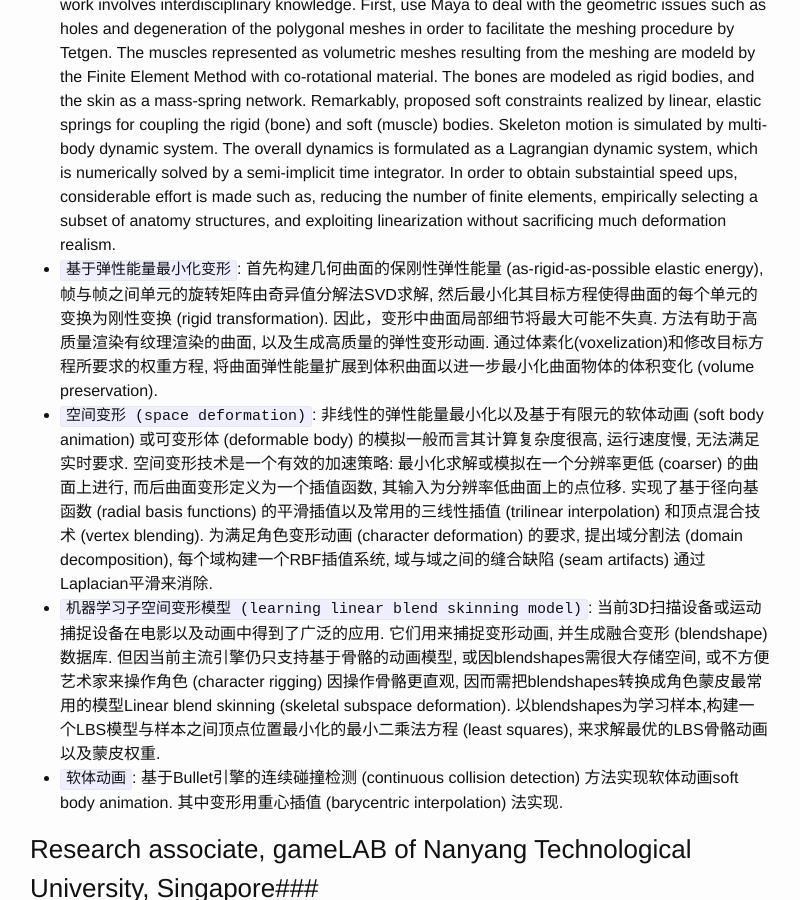
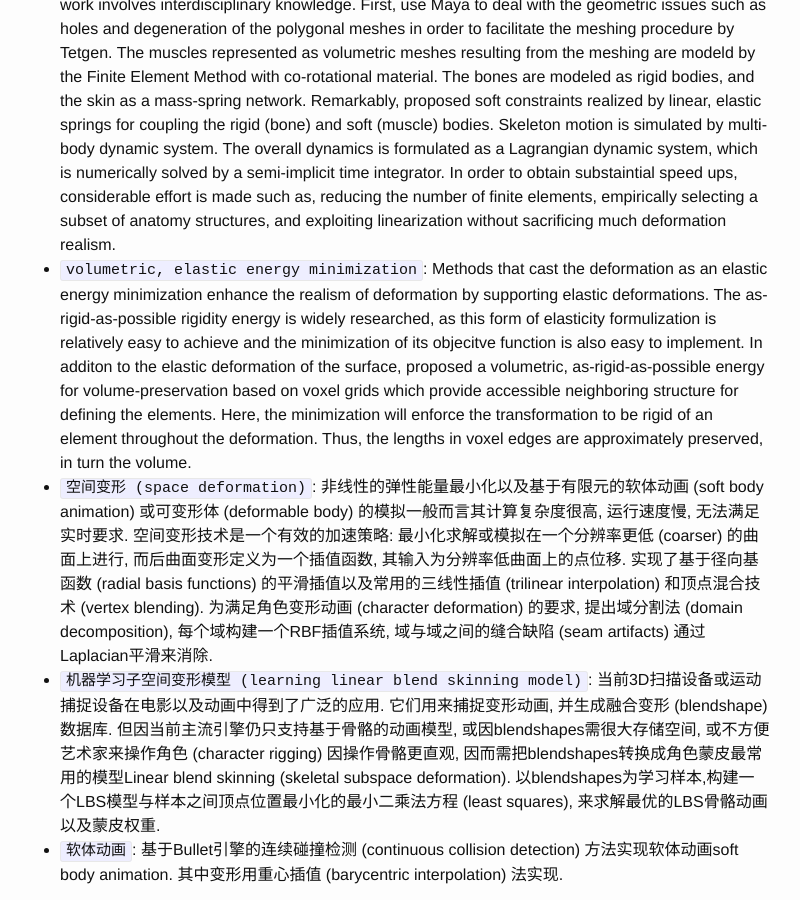
Before and after one commit to luozhipi/luozhipi.github.io, a Jekyll site: the page built from resume_EN.md, in a window 1280 px wide and 900 px high, scrolled down 3014 px. Shown: the whole window, without its empty margins (240-1040 px from the left). Built offline with Jekyll 4.4.1, drawn with Linux system fonts in a browser that asks for light colours.

Commit message:
Update resume_EN.md

```diff
--- a/resume_EN.md
+++ b/resume_EN.md
@@ -102,7 +102,7 @@ RH. Li; Z. Luo; G. Han.: `Pseudo-inverse Locality Preserving Projections`. Compu
 
 - `Facial animation`:  This project includes text-to-speech conversion based on the Microsoft Speech SDK, and speech-driven facial expression synthesis based on the MPEG-4 standard. A phonogram is mapped to a specific expression (a morph target), those of which are blended with weights that related to the tone. The front-end is implemented in Python, and the engine is based on Ogre and C++. The system can also import motion capture data (c3d format), and map them onto the face's feature points to drive the animation.
 - `Human neck modeling`: Proposed a method for modeling and simulating the human neck and its skin deformation at interactive rates on a modern laptop. Starting from the Ultimate Human Model (UHM) data set which includes a comprehensive set of the human's anatomy structures, a model ready for simulation of the neck's bio-mechanics and musculoskeletal dynamics is developed. The work involves interdisciplinary knowledge. First, use Maya to deal with the geometric issues such as holes and degeneration of the polygonal meshes in order to facilitate the meshing procedure by Tetgen. The muscles represented as volumetric meshes resulting from the meshing are modeld by the Finite Element Method with co-rotational material. The bones are modeled as rigid bodies, and the skin as a mass-spring network. Remarkably, proposed soft constraints realized by linear, elastic springs for coupling the rigid (bone) and soft (muscle) bodies. Skeleton motion is simulated by multi-body dynamic system. The overall dynamics is formulated as a Lagrangian dynamic system, which is numerically solved by a semi-implicit time integrator. In order to obtain substaintial speed ups, considerable effort is made such as, reducing the number of finite elements, empirically selecting a subset of anatomy structures, and exploiting linearization without sacrificing much deformation realism.
-- `基于弹性能量最小化变形`: 首先构建几何曲面的保刚性弹性能量 (as-rigid-as-possible elastic energy), 帧与帧之间单元的旋转矩阵由奇异值分解法SVD求解, 然后最小化其目标方程使得曲面的每个单元的变换为刚性变换 (rigid transformation). 因此，变形中曲面局部细节将最大可能不失真. 方法有助于高质量渲染有纹理渲染的曲面, 以及生成高质量的弹性变形动画. 通过体素化(voxelization)和修改目标方程所要求的权重方程, 将曲面弹性能量扩展到体积曲面以进一步最小化曲面物体的体积变化 (volume preservation).
+- `volumetric, elastic energy minimization`: Methods that cast the deformation as an elastic energy minimization enhance the realism of deformation by supporting elastic deformations. The as-rigid-as-possible rigidity energy is widely researched, as this form of elasticity formulization is relatively easy to achieve and the minimization of its objecitve function is also easy to implement. In additon to the elastic deformation of the surface, proposed a volumetric, as-rigid-as-possible energy for volume-preservation based on voxel grids which provide accessible neighboring structure for defining the elements. Here, the minimization will enforce the transformation to be rigid of an element throughout the deformation. Thus, the lengths in voxel edges are approximately preserved, in turn the volume.
 - `空间变形 (space deformation)`: 非线性的弹性能量最小化以及基于有限元的软体动画 (soft body animation) 或可变形体 (deformable body) 的模拟一般而言其计算复杂度很高, 运行速度慢, 无法满足实时要求. 空间变形技术是一个有效的加速策略: 最小化求解或模拟在一个分辨率更低 (coarser) 的曲面上进行, 而后曲面变形定义为一个插值函数, 其输入为分辨率低曲面上的点位移. 实现了基于径向基函数 (radial basis functions) 的平滑插值以及常用的三线性插值 (trilinear interpolation) 和顶点混合技术 (vertex blending). 为满足角色变形动画 (character deformation) 的要求, 提出域分割法 (domain decomposition), 每个域构建一个RBF插值系统, 域与域之间的缝合缺陷 (seam artifacts) 通过Laplacian平滑来消除.
 - `机器学习子空间变形模型 (learning linear blend skinning model)`: 当前3D扫描设备或运动捕捉设备在电影以及动画中得到了广泛的应用. 它们用来捕捉变形动画, 并生成融合变形 (blendshape) 数据库. 但因当前主流引擎仍只支持基于骨骼的动画模型, 或因blendshapes需很大存储空间, 或不方便艺术家来操作角色 (character rigging) 因操作骨骼更直观, 因而需把blendshapes转换成角色蒙皮最常用的模型Linear blend skinning (skeletal subspace deformation). 以blendshapes为学习样本,构建一个LBS模型与样本之间顶点位置最小化的最小二乘法方程 (least squares), 来求解最优的LBS骨骼动画以及蒙皮权重.
 - `软体动画`: 基于Bullet引擎的连续碰撞检测 (continuous collision detection) 方法实现软体动画soft body animation. 其中变形用重心插值 (barycentric interpolation) 法实现.
```
